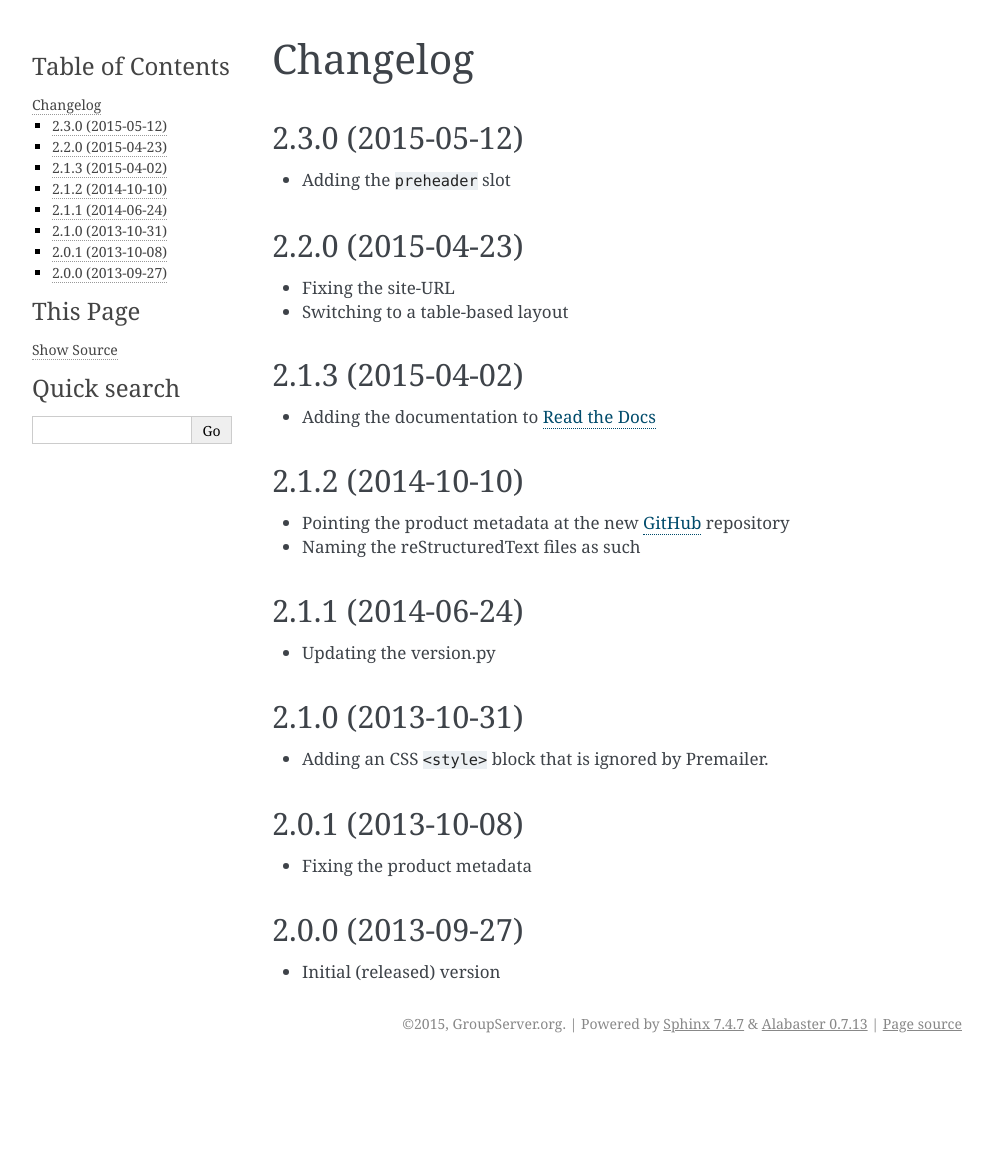
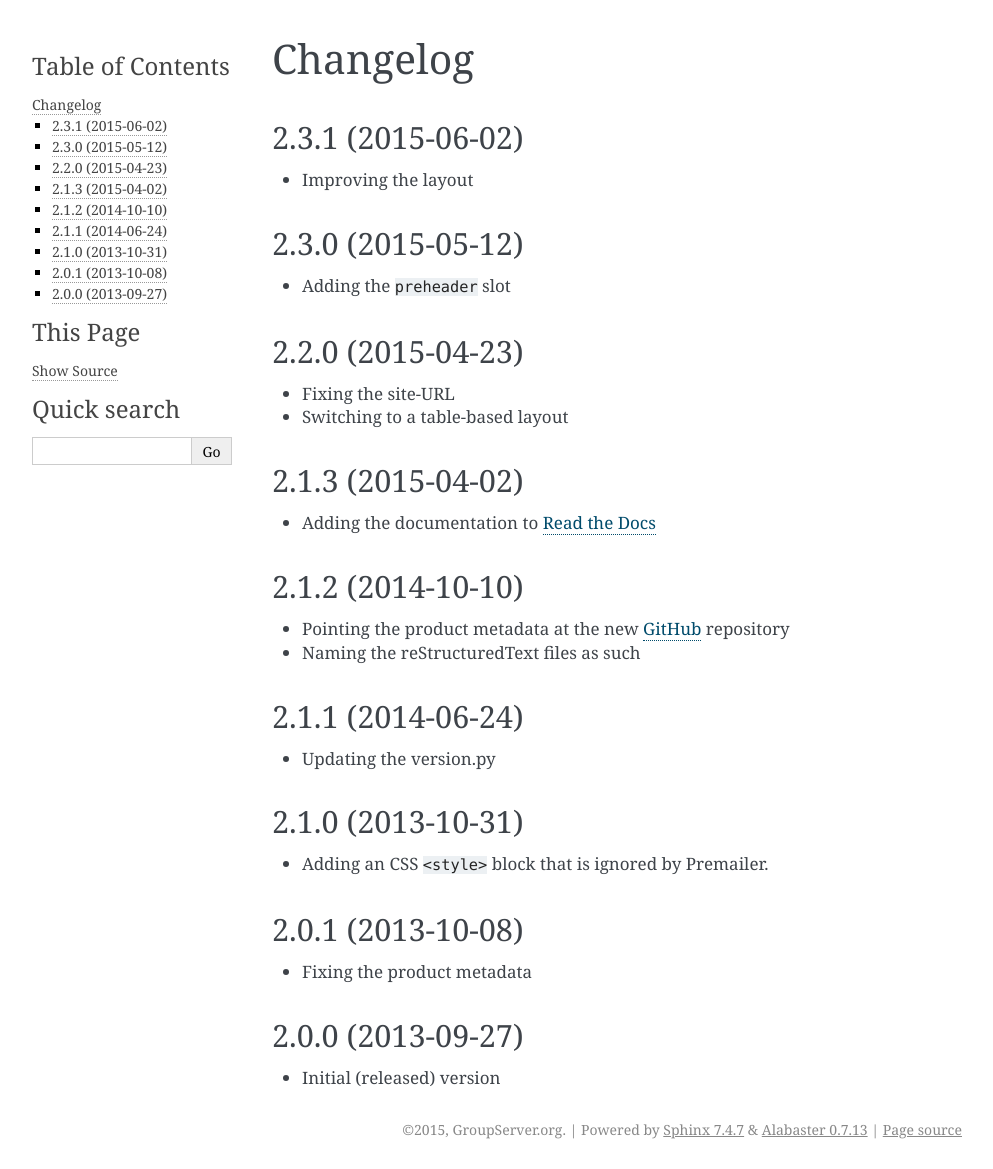
Before and after one commit to groupserver/gs.content.email.layout, a Sphinx documentation site: the page built from docs/HISTORY.rst, in a window 1280 px wide. Shown: the whole page, without its empty margins (148-1141 px from the left). Built offline with Sphinx 7.4.7, drawn with Linux system fonts in a browser that asks for light colours; before the commit the page ends 1063 px from its top, so only the background shows below that.

Commit message:
Bumping the version

```diff
--- a/docs/HISTORY.rst
+++ b/docs/HISTORY.rst
@@ -1,5 +1,10 @@
 Changelog
 =========
+
+2.3.1 (2015-06-02)
+------------------
+
+* Improving the layout
 
 2.3.0 (2015-05-12)
 ------------------
--- a/version.py
+++ b/version.py
@@ -1,5 +1,5 @@
 # -*- coding: utf-8 -*-
-version = '2.3.0'
+version = '2.3.1'
 release = True
 
 #--------------------------------------------------------------------------#
```
